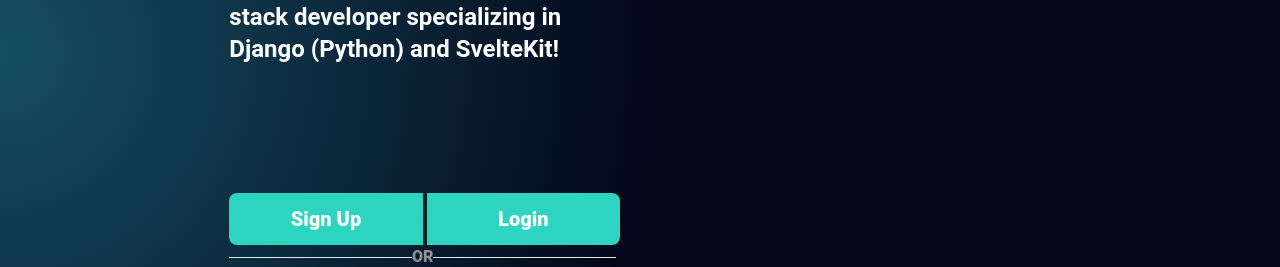
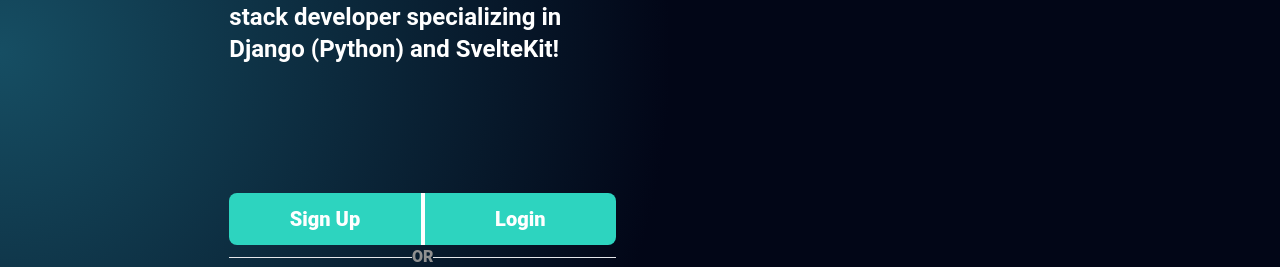
Before and after one commit to lucifer1147/portfolio, a SvelteKit app in the folder frontend/: page / in a window 1280 px wide. Shown: the part 347-614 px from the top of the page. Built offline with nearby package versions, Linux system fonts and the light colour scheme.

Commit message:
Added the logic to show "Go to dashboard" button instead of "SignUp/Login" buttons when logged in

```diff
--- a/frontend/src/routes/+page.svelte
+++ b/frontend/src/routes/+page.svelte
@@ -1,5 +1,10 @@
 <script>
     import {active} from '$lib/stores.js';
+    import {isLoggedIn} from "$lib/commonfuncs.js";
+
+    let loggedIn;
+    isLoggedIn().then((v) => loggedIn = v)
+
     active.set('home')
 </script>
 
@@ -13,8 +18,15 @@
             </p>
 
             <div class="pt-32">
-                <button class="bg-teal-400 text-xl px-6 py-3 rounded-l-lg w-1/4"><a href="/api/v1/auth/signup">Sign Up</a></button>
-                <button class="bg-teal-400 text-xl px-6 py-3 rounded-r-lg w-1/4"><a href="/api/v1/auth/login">Login</a></button>
+                {#if loggedIn}
+                    <button class="bg-teal-400 text-xl px-6 py-3 rounded-lg w-1/2"><a
+                            href="/dashboard">Go to Dashboard</a></button>
+                {:else}
+                    <button class="bg-teal-400 text-xl px-6 py-3 rounded-l-lg w-1/4 border-r-2 border-white"><a
+                            href="/api/v1/auth/signup">Sign Up</a></button>
+                    <button class="bg-teal-400 text-xl px-6 py-3 rounded-r-lg w-1/4 -translate-x-1 border-l-2 border-white">
+                        <a href="/api/v1/auth/login">Login</a></button>
+                {/if}
             </div>
 
             <div class="flex w-1/2 justify-center items-center text-[#909090]">
```
